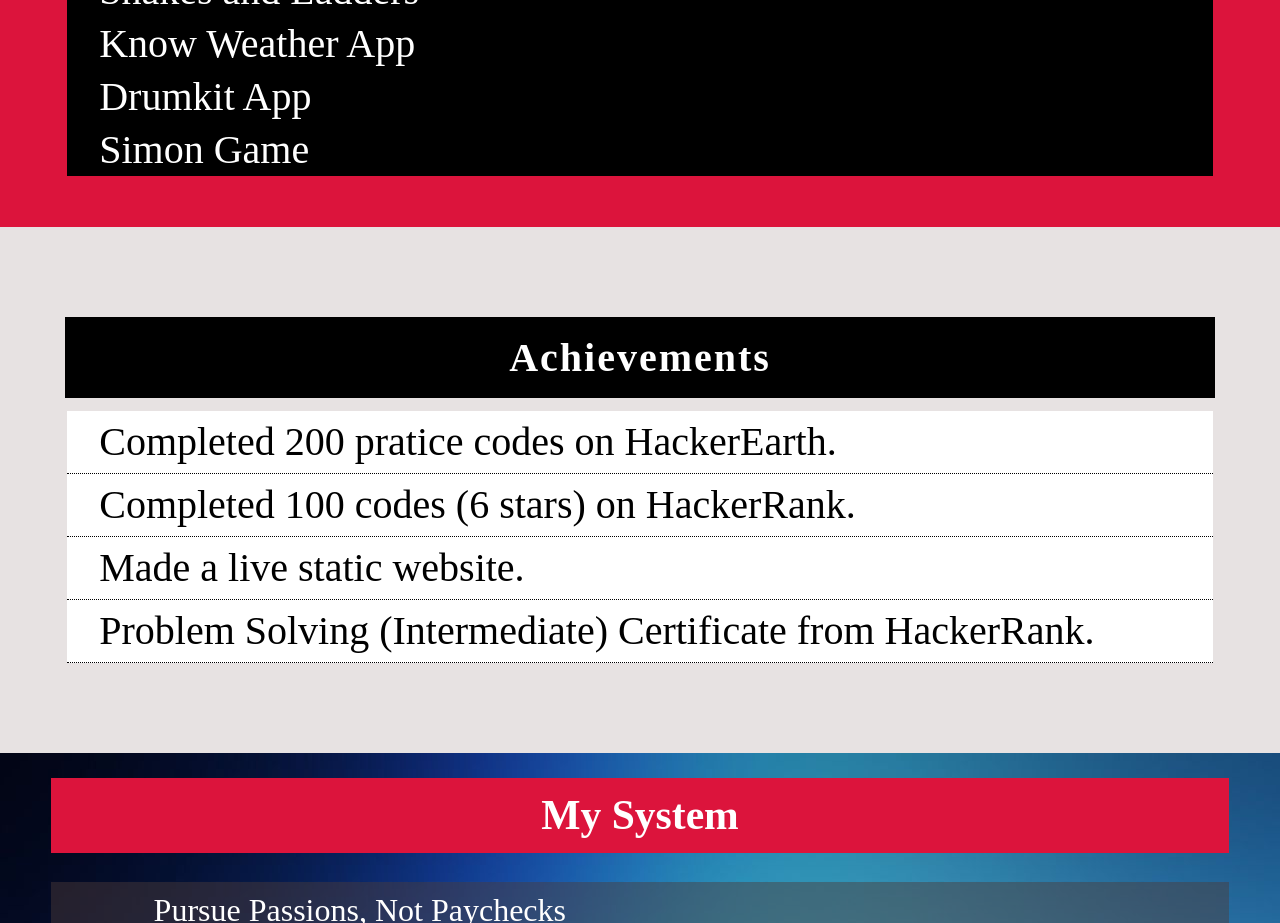
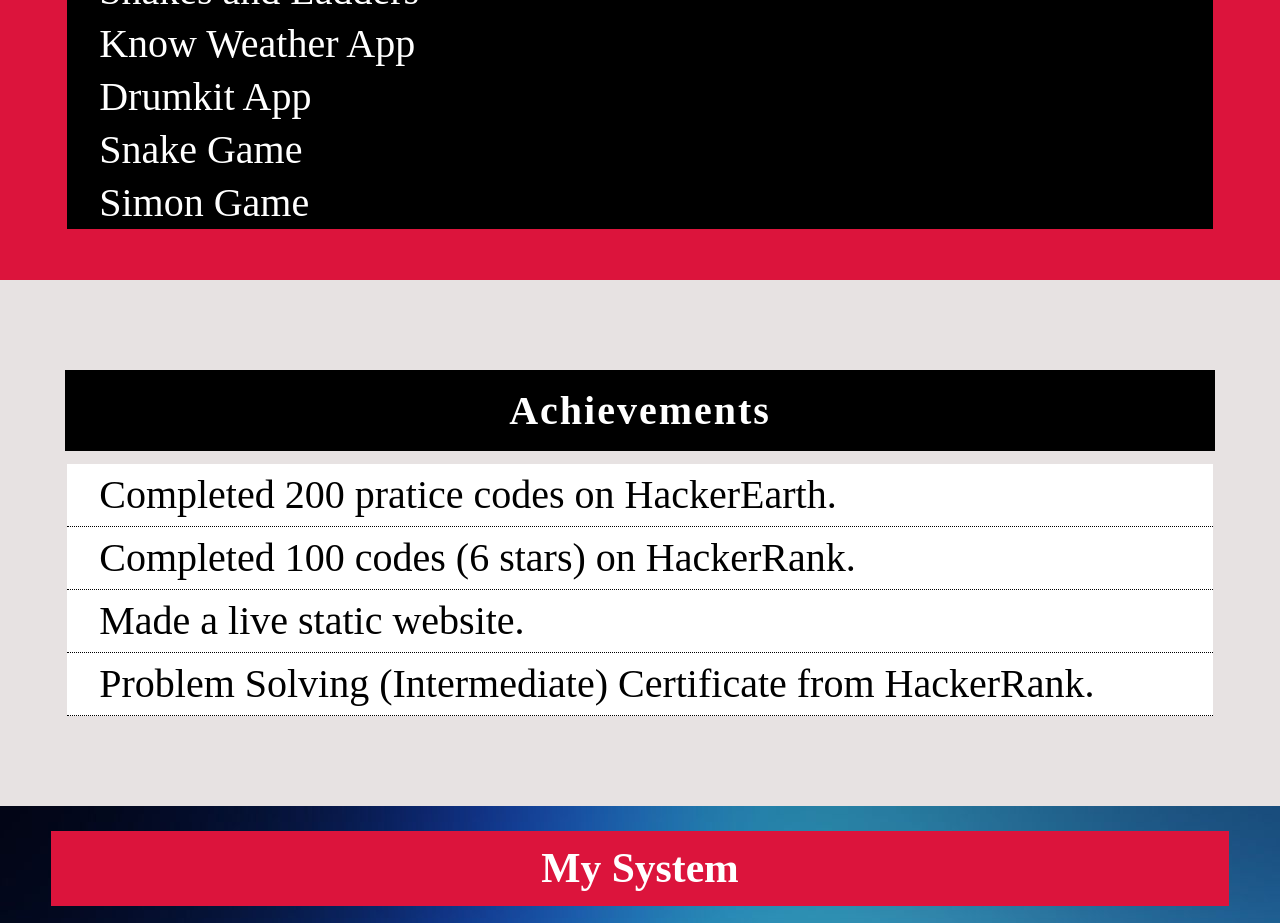
Before and after one commit to dhoundiaman/amandhoundiyal, a plain HTML site: page index.html in a window 1280 px wide. Shown: the part 2040-2963 px from the top of the page. Drawn offline with Linux system fonts and the light colour scheme.

Commit message:
Update index.html

```diff
--- a/index.html
+++ b/index.html
@@ -126,6 +126,7 @@
             <a href="Snakes and ladder/snakesladder.html"><li>Snakes and Ladders</li></a>
             <a href="https://guarded-wildwood-83033.herokuapp.com/"><li>Know Weather App</li></a>
             <a href="Drum_Kit/index.html"><li>Drumkit App</li></a>
+            <a href="Aman's Snake/index.html"><li>Snake Game</li></a>
             <a href="Simon Game Challenge Completed/index.html"><li>Simon Game</li></a>
         </ul>
     </div>
```
